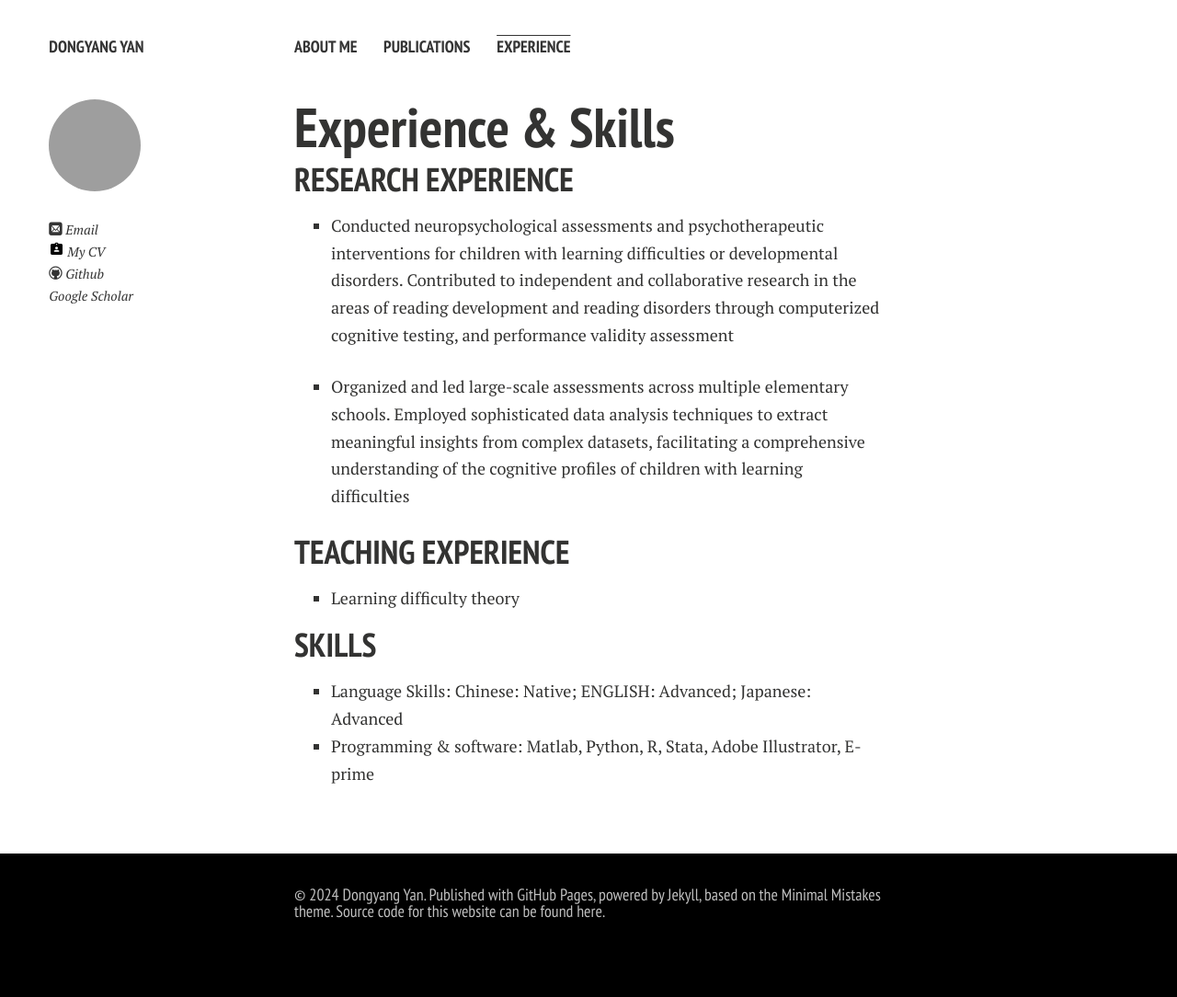
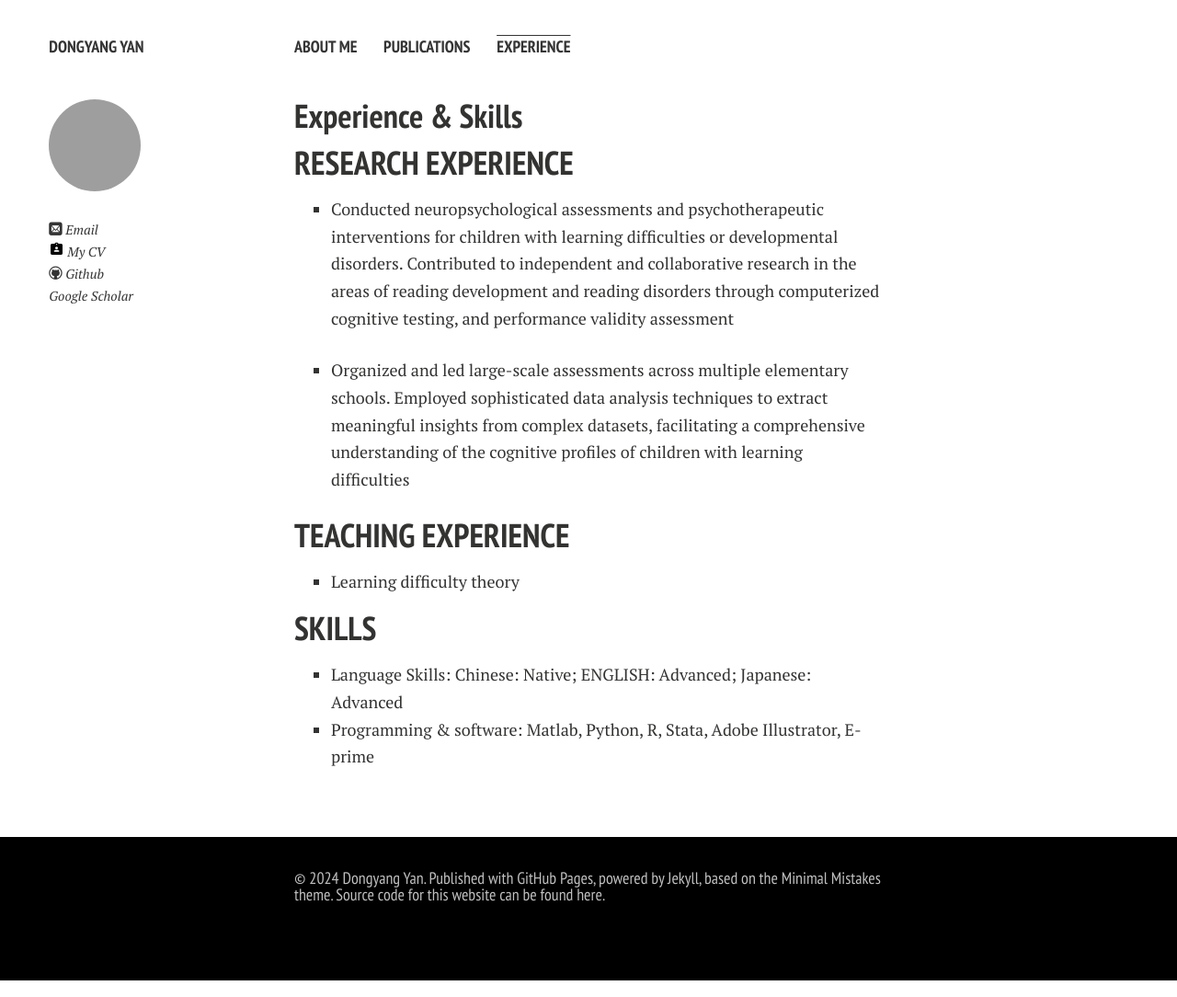
Before and after one commit to ydyxj/ydyxj.github.io, a Jekyll site: the page built from experience.md, in a window 1280 px wide. Shown: the whole page at 92% size. Built offline with Jekyll 4.4.1, drawn with Linux system fonts in a browser that asks for light colours; nearby versions of some CDN libraries; comment, search, counter and statistics services are not loaded; a style sheet for code colours, icons or effects is not loaded.

Commit message:
Add files via upload

```diff
--- a/experience.md
+++ b/experience.md
@@ -5,7 +5,7 @@ title: Experience
 ---
 
 
-# Experience & Skills
+## Experience & Skills
 
 ## RESEARCH EXPERIENCE
 
```
